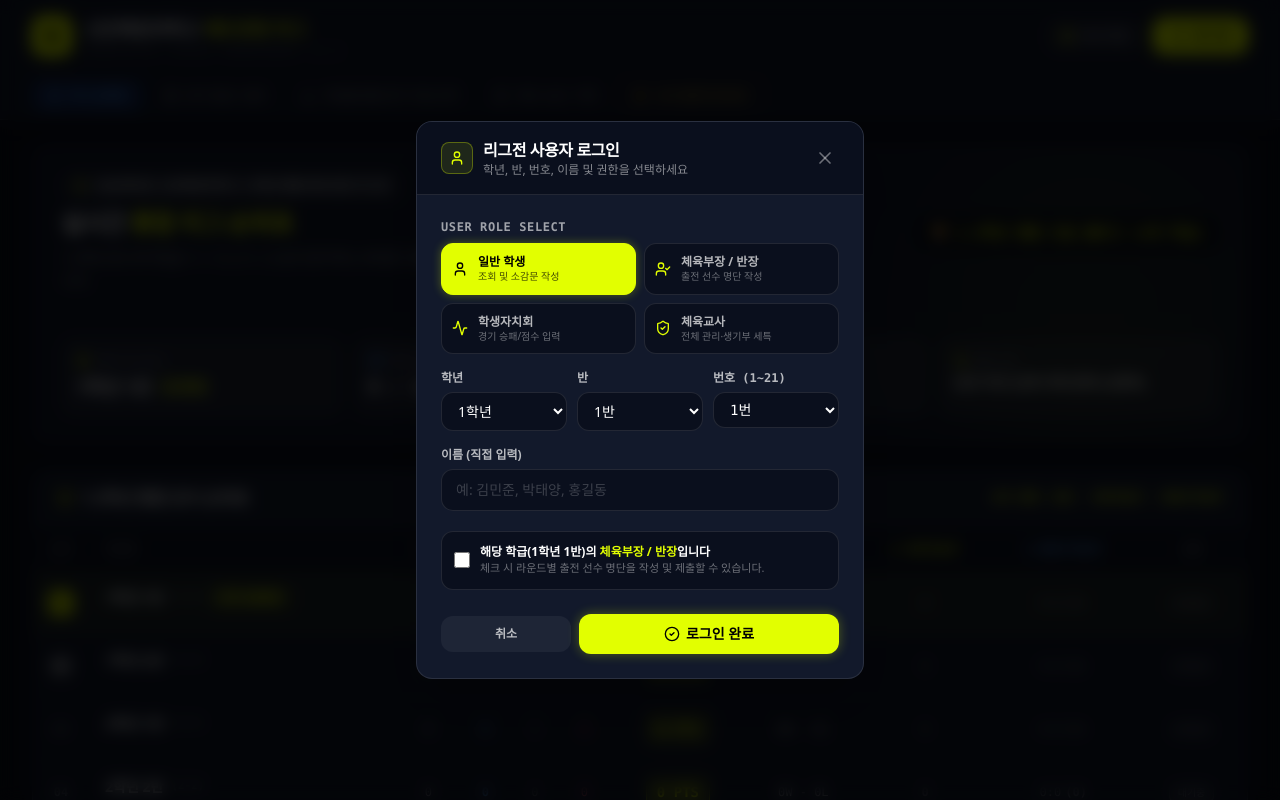
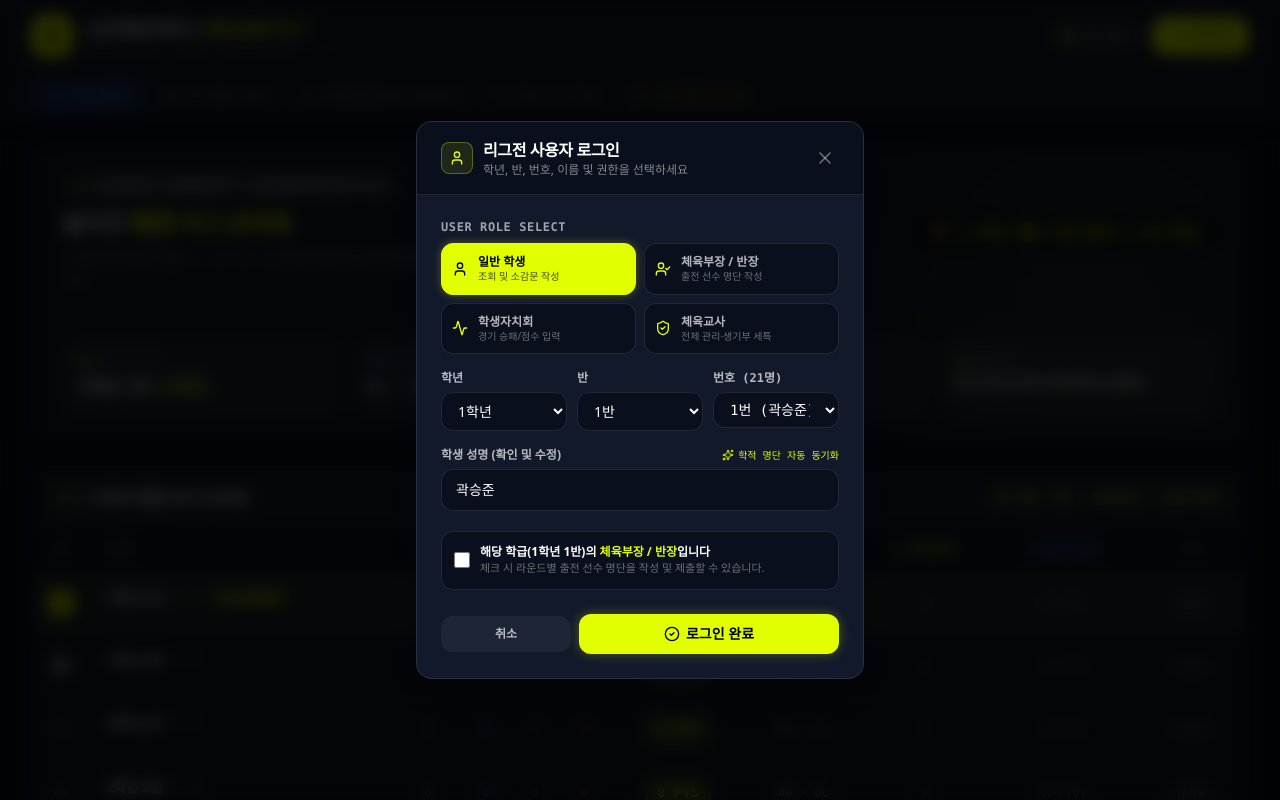
Before and after one commit to kys9104/-09141, a React (Vite) app: page / in a window 1280 px wide. Both pictures are taken after a click on the button "로그인". Shown: the top 800 px of the page. Built offline with nearby package versions, Linux system fonts and the light colour scheme; a web font is replaced by a local one.

Commit message:
feat: add official student roster and auto-sync
- Integrate official student roster (1-1, 1-2)
- Update storage keys for data migration
- Implement auto-sync name logic in login modal

```diff
--- a/src/components/LoginModal.tsx
+++ b/src/components/LoginModal.tsx
@@ -1,4 +1,4 @@
-import React, { useState } from 'react';
+import React, { useState, useEffect } from 'react';
 import {
   X,
   User,
@@ -7,10 +7,12 @@ import {
   Activity,
   Lock,
   CheckCircle2,
-  AlertCircle
+  AlertCircle,
+  Sparkles
 } from 'lucide-react';
 import { GradeLevel, UserProfile, UserRole } from '../types';
 import { StorageService } from '../services/storageService';
+import { OFFICIAL_STUDENTS_ROSTER } from '../data/initialData';
 
 interface LoginModalProps {
   isOpen: boolean;
@@ -26,12 +28,30 @@ export const LoginModal: React.FC<LoginModalProps> = ({
   const [grade, setGrade] = useState<GradeLevel>(1);
   const [classNum, setClassNum] = useState<number>(1);
   const [studentNum, setStudentNum] = useState<number>(1);
-  const [name, setName] = useState<string>('');
+  const [name, setName] = useState<string>('곽승준');
   const [role, setRole] = useState<UserRole>('STUDENT');
   const [isSportsRep, setIsSportsRep] = useState<boolean>(false);
   const [teacherPassword, setTeacherPassword] = useState<string>('');
   const [studentCouncilPassword, setStudentCouncilPassword] = useState<string>('');
   const [errorMessage, setErrorMessage] = useState<string>('');
+
+  const currentClassKey = `${grade}-${classNum}`;
+  const classRoster = OFFICIAL_STUDENTS_ROSTER[currentClassKey] || [];
+
+  // Auto-sync name when grade/class/studentNum changes if in student mode
+  useEffect(() => {
+    if (role === 'TEACHER') {
+      setName('체육교사');
+    } else {
+      const match = classRoster.find(s => s.num === studentNum);
+      if (match) {
+        setName(match.name);
+      } else if (classRoster.length > 0) {
+        setStudentNum(classRoster[0].num);
+        setName(classRoster[0].name);
+      }
+    }
+  }, [grade, classNum, studentNum, role]);
 
   if (!isOpen) return null;
 
@@ -274,10 +294,10 @@ export const LoginModal: React.FC<LoginModalProps> = ({
               </select>
             </div>
 
-            {/* Number dropdown (1 ~ 21) */}
+            {/* Number dropdown (dynamically populated from class roster) */}
             <div>
               <label className="block text-xs font-semibold text-white/70 mb-1.5 font-mono">
-                번호 (1~21)
+                번호 ({classRoster.length}명)
               </label>
               <select
                 id="student-num-select"
@@ -285,26 +305,31 @@ export const LoginModal: React.FC<LoginModalProps> = ({
                 onChange={(e) => setStudentNum(Number(e.target.value))}
                 className="w-full px-3 py-2 rounded-xl bg-[#0A0F1D] border border-white/10 text-white font-medium focus:outline-none focus:border-[#E2FF00] text-sm font-mono"
               >
-                {Array.from({ length: 21 }, (_, i) => i + 1).map((n) => (
-                  <option key={n} value={n}>
-                    {n}번
+                {classRoster.map((s) => (
+                  <option key={s.num} value={s.num}>
+                    {s.num}번 ({s.name})
                   </option>
                 ))}
               </select>
             </div>
           </div>
 
-          {/* Name Text Input */}
+          {/* Name Text Input / Verification */}
           <div>
-            <label className="block text-xs font-semibold text-white/70 mb-1.5">
-              이름 (직접 입력)
-            </label>
+            <div className="flex items-center justify-between mb-1.5">
+              <label className="block text-xs font-semibold text-white/70">
+                학생 성명 (확인 및 수정)
+              </label>
+              <span className="text-[10px] text-[#E2FF00] flex items-center gap-1 font-mono">
+                <Sparkles className="w-3 h-3" /> 학적 명단 자동 동기화
+              </span>
+            </div>
             <input
               type="text"
               id="student-name-input"
               value={name}
               onChange={(e) => setName(e.target.value)}
-              placeholder="예: 김민준, 박태양, 홍길동"
+              placeholder="예: 곽승준, 김건우"
               className="w-full px-3.5 py-2.5 rounded-xl bg-[#0A0F1D] border border-white/10 text-white placeholder-white/20 focus:outline-none focus:border-[#E2FF00] text-sm font-medium"
             />
           </div>
--- a/src/data/initialData.ts
+++ b/src/data/initialData.ts
@@ -120,19 +120,104 @@ export const LEAGUE_ROUNDS: RoundInfo[] = [
   }
 ];
 
-// Generate anonymized roster of 21 students for each class (1~10: Male, 11~21: Female)
+// Official Student Roster (신안해양과학고등학교 배드민턴 리그 명단)
+export const OFFICIAL_STUDENTS_ROSTER: Record<string, { num: number; name: string; gender: 'M' | 'F' }[]> = {
+  '1-1': [
+    { num: 1, name: '곽승준', gender: 'M' },
+    { num: 2, name: '김건우', gender: 'M' },
+    { num: 3, name: '김준성', gender: 'M' },
+    { num: 4, name: '김현지', gender: 'F' },
+    { num: 5, name: '명지호', gender: 'M' },
+    { num: 6, name: '박재형', gender: 'M' },
+    { num: 7, name: '박주영', gender: 'M' },
+    { num: 8, name: '박호연', gender: 'M' },
+    { num: 9, name: '백호', gender: 'M' },
+    { num: 10, name: '선준혁', gender: 'M' },
+    { num: 11, name: '송현우', gender: 'M' },
+    { num: 12, name: '양준성', gender: 'M' },
+    { num: 13, name: '이관훈', gender: 'M' },
+    { num: 14, name: '이민수', gender: 'M' },
+    { num: 15, name: '이수인', gender: 'F' },
+    { num: 16, name: '이예준', gender: 'M' },
+    { num: 17, name: '임솔지', gender: 'F' },
+    { num: 18, name: '장범석', gender: 'M' },
+    { num: 19, name: '정찬주', gender: 'M' },
+    { num: 20, name: '조희우', gender: 'M' },
+    { num: 21, name: '홍서현', gender: 'F' }
+  ],
+  '1-2': [
+    { num: 1, name: '강성수', gender: 'M' },
+    { num: 2, name: '권태인', gender: 'M' },
+    { num: 3, name: '김보현', gender: 'F' },
+    { num: 4, name: '김예준', gender: 'M' },
+    { num: 5, name: '문경호', gender: 'M' },
+    { num: 6, name: '박이한', gender: 'M' },
+    { num: 7, name: '박해일', gender: 'M' },
+    { num: 8, name: '백승광', gender: 'M' },
+    { num: 9, name: '백현주', gender: 'F' },
+    { num: 10, name: '신예영', gender: 'F' },
+    { num: 11, name: '윤호현', gender: 'M' },
+    { num: 12, name: '이진우', gender: 'M' },
+    { num: 13, name: '이진주', gender: 'F' },
+    { num: 14, name: '이진혁', gender: 'M' },
+    { num: 15, name: '이채아', gender: 'F' },
+    { num: 16, name: '정솔비', gender: 'F' },
+    { num: 17, name: '조하얀', gender: 'F' },
+    { num: 18, name: '주단비', gender: 'F' },
+    { num: 19, name: '최우진', gender: 'M' },
+    { num: 20, name: '최현성', gender: 'M' }
+  ],
+  '2-1': [
+    { num: 1, name: '강성률', gender: 'M' },
+    { num: 2, name: '고아영', gender: 'F' },
+    { num: 3, name: '김서윤', gender: 'F' },
+    { num: 4, name: '김서준', gender: 'M' },
+    { num: 5, name: '김승준', gender: 'M' },
+    { num: 6, name: '김예찬', gender: 'M' },
+    { num: 7, name: '김주엘', gender: 'F' },
+    { num: 8, name: '김현우', gender: 'M' },
+    { num: 9, name: '신승민', gender: 'M' },
+    { num: 10, name: '안현서', gender: 'F' },
+    { num: 11, name: '이지후', gender: 'M' },
+    { num: 12, name: '이하늘', gender: 'F' },
+    { num: 13, name: '장준혁', gender: 'M' },
+    { num: 14, name: '정서연', gender: 'F' },
+    { num: 15, name: '주시은', gender: 'F' },
+    { num: 16, name: '주혜진', gender: 'F' },
+    { num: 17, name: '한주아', gender: 'F' },
+    { num: 18, name: '한준범', gender: 'M' }
+  ],
+  '2-2': [
+    { num: 1, name: '김다은', gender: 'F' },
+    { num: 2, name: '김대륜', gender: 'M' },
+    { num: 3, name: '김승민', gender: 'M' },
+    { num: 4, name: '김희주', gender: 'F' },
+    { num: 5, name: '문경원', gender: 'M' },
+    { num: 6, name: '문대호', gender: 'M' },
+    { num: 7, name: '박대성', gender: 'M' },
+    { num: 8, name: '박찬수', gender: 'M' },
+    { num: 9, name: '승주빈', gender: 'M' },
+    { num: 10, name: '유동준', gender: 'M' },
+    { num: 11, name: '이민서', gender: 'F' },
+    { num: 12, name: '이태형', gender: 'M' },
+    { num: 13, name: '장성효', gender: 'M' },
+    { num: 14, name: '진재원', gender: 'M' },
+    { num: 15, name: '최가은', gender: 'F' },
+    { num: 16, name: '최지윤', gender: 'F' },
+    { num: 17, name: '하태민', gender: 'M' }
+  ]
+};
+
 const createClassRoster = (grade: 1 | 2, classNum: number): Player[] => {
-  const list: Player[] = [];
-  for (let num = 1; num <= 21; num++) {
-    list.push({
-      grade,
-      classNum,
-      studentNum: num,
-      name: `${num}번 학생`,
-      gender: num <= 10 ? 'M' : 'F'
-    });
-  }
-  return list;
+  const key = `${grade}-${classNum}`;
+  const list = OFFICIAL_STUDENTS_ROSTER[key] || [];
+  return list.map(item => ({
+    grade,
+    classNum,
+    studentNum: item.num,
+    name: item.name,
+    gender: item.gender
+  }));
 };
 
 export const SAMPLE_STUDENTS: Record<string, Player[]> = {
@@ -144,10 +229,10 @@ export const SAMPLE_STUDENTS: Record<string, Player[]> = {
 
 // Default Sports Representatives
 export const DEFAULT_SPORTS_REPRESENTATIVES: Record<string, string> = {
-  '1-1': '1번 학생',
-  '1-2': '1번 학생',
-  '2-1': '1번 학생',
-  '2-2': '1번 학생'
+  '1-1': '곽승준',
+  '1-2': '강성수',
+  '2-1': '강성률',
+  '2-2': '김대륜'
 };
 
 // Helper to create 5 submatches per tie match (Single-set 15-point games)
--- a/src/services/storageService.ts
+++ b/src/services/storageService.ts
@@ -18,13 +18,13 @@ import {
 } from '../data/initialData';
 
 const STORAGE_KEYS = {
-  TIE_MATCHES: 'sinan_badminton_matches_v6',
-  REFLECTIONS: 'sinan_badminton_reflections_v6',
-  SPORTS_REPS: 'sinan_badminton_sports_reps_v6',
-  GAS_CONFIG: 'sinan_badminton_gas_config_v6',
-  CURRENT_USER: 'sinan_badminton_current_user_v6',
-  LINEUPS: 'sinan_badminton_lineups_v6',
-  CUSTOM_STUDENTS: 'sinan_badminton_students_v6'
+  TIE_MATCHES: 'sinan_badminton_matches_v7',
+  REFLECTIONS: 'sinan_badminton_reflections_v7',
+  SPORTS_REPS: 'sinan_badminton_sports_reps_v7',
+  GAS_CONFIG: 'sinan_badminton_gas_config_v7',
+  CURRENT_USER: 'sinan_badminton_current_user_v7',
+  LINEUPS: 'sinan_badminton_lineups_v7',
+  CUSTOM_STUDENTS: 'sinan_badminton_students_v7'
 };
 
 export class StorageService {
```
